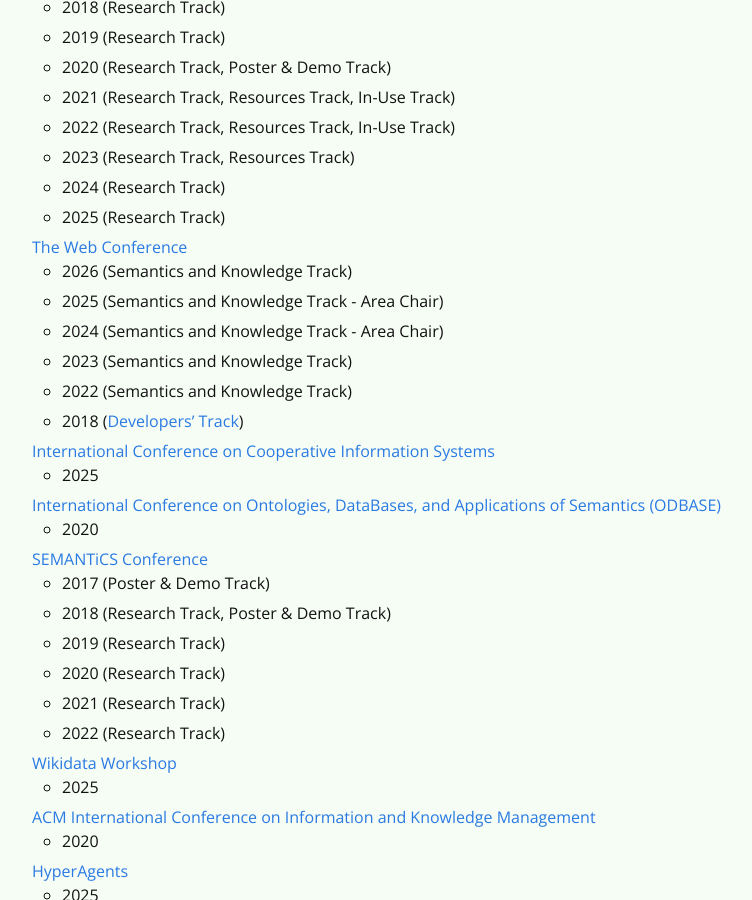
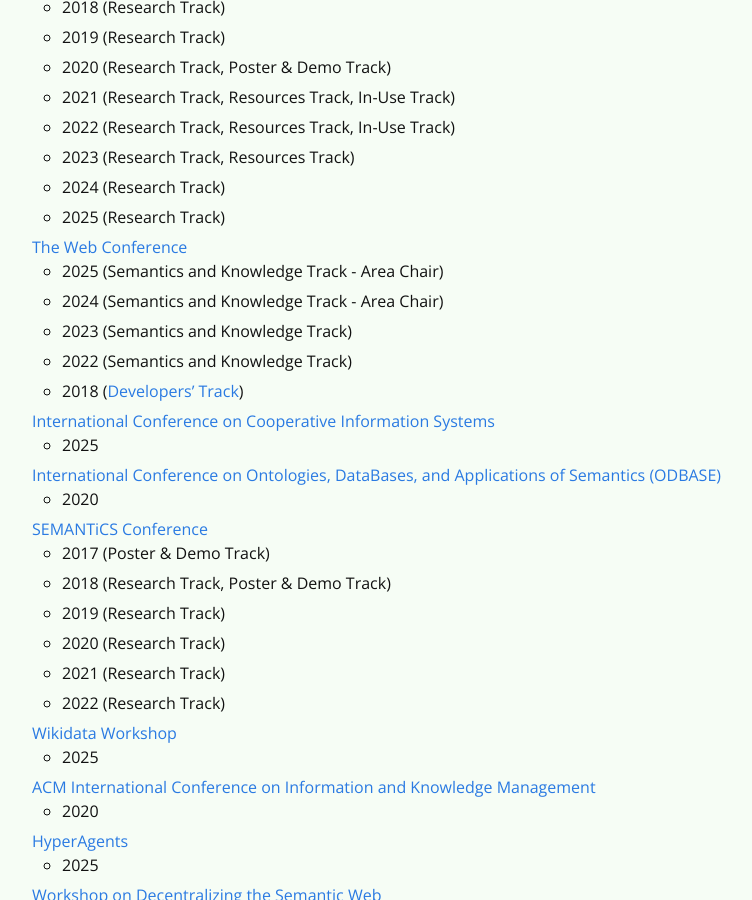
Before and after one commit to rubensworks/rubensworks.net, a Jekyll site: the page built from cv.md, in a window 1280 px wide and 900 px high, scrolled down 8323 px. Shown: the whole window, without its empty margins (268-1020 px from the left). Built offline with Jekyll 4.4.1, drawn with Linux system fonts in a browser that asks for light colours; some web fonts are replaced.

Commit message:
Remove WebConf 2026 from CV

```diff
--- a/cv.md
+++ b/cv.md
@@ -329,7 +329,6 @@
     * 2024 (Research Track)
     * 2025 (Research Track)
 * [The Web Conference](https://www.iw3c2.org/)
-    * 2026 (Semantics and Knowledge Track)
     * 2025 (Semantics and Knowledge Track - Area Chair)
     * 2024 (Semantics and Knowledge Track - Area Chair)
     * 2023 (Semantics and Knowledge Track)
```
